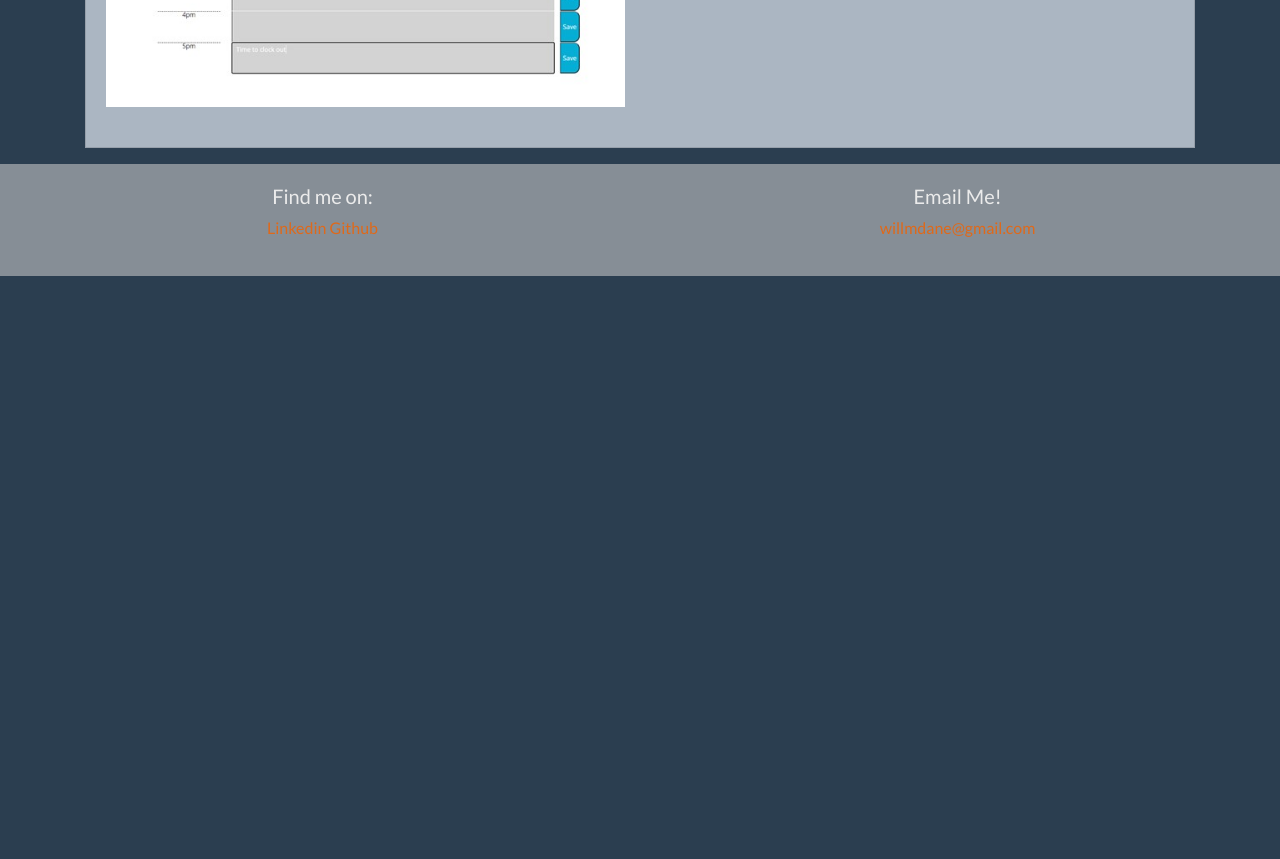
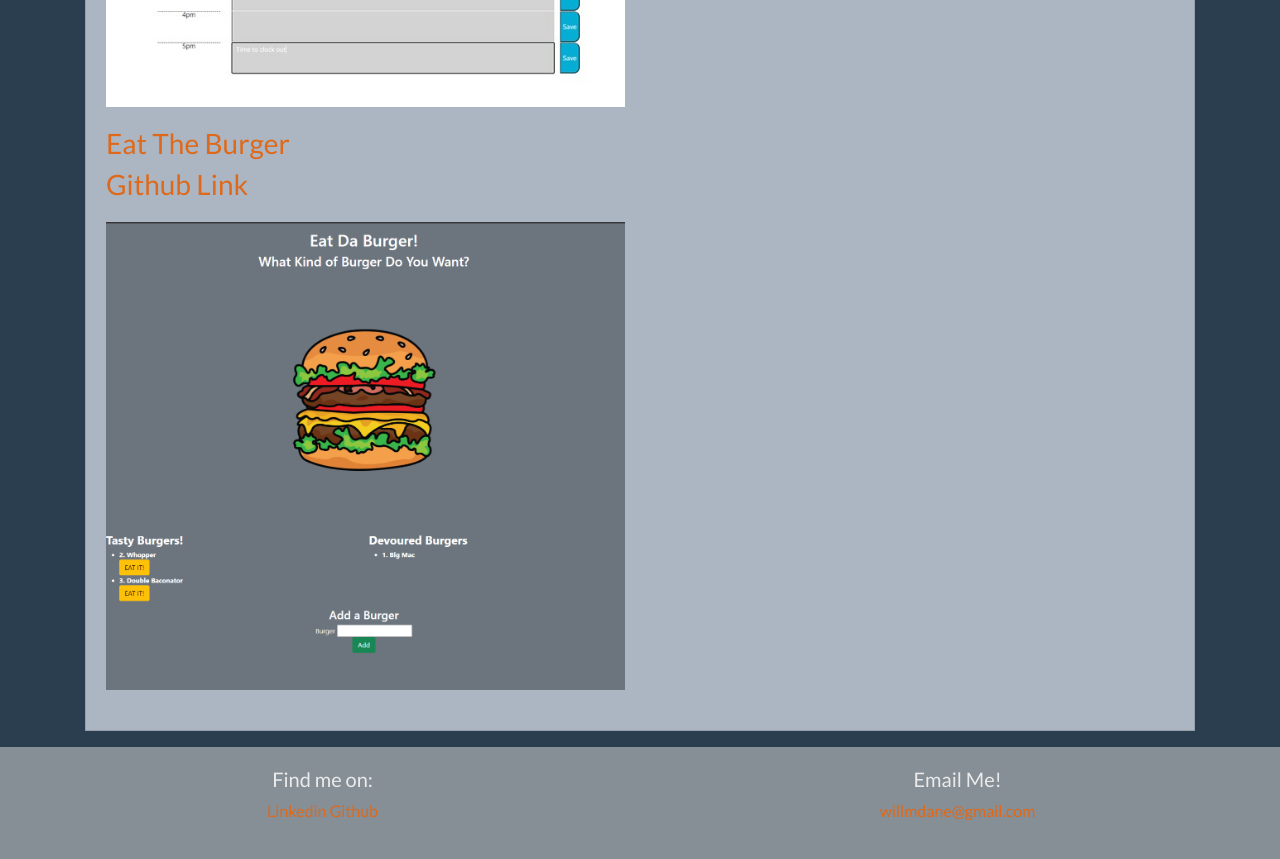
Before and after one commit to wmdane/bootstrap-portfolio, a plain HTML site: page portfolio.html in a window 1280 px wide. Shown: the part 1360-2219 px from the top of the page. Before the commit the page ends 1636 px from the top, so only its background shows below. Drawn offline with nearby package versions, Linux system fonts and the light colour scheme.

Commit message:
added eat da burger to portfolio page

```diff
--- a/portfolio.html
+++ b/portfolio.html
@@ -102,6 +102,18 @@
                 vspace="20"
                 alt="Work-day Scheduler"
               />
+              <h3>
+                <a href="https://nameless-tor-28099.herokuapp.com/">Eat The Burger</a>
+              </h3>
+              <h3>
+                <a href="https://github.com/wmdane/eat-da-burger">Github Link</a>
+              </h3>
+              <img
+                src="assets/burgersApp.png"
+                class="img-fluid mx-auto d-block"
+                vspace="20"
+                alt="Eat the Burger"
+              />
             </div>
             <div class="col-sm-6"></div>
           </div>
```
Also changed, not shown: index.html (+1 -1 lines), assets/burgersApp.png (added).
